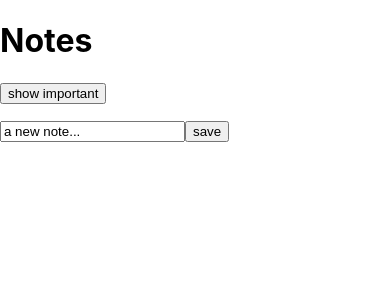
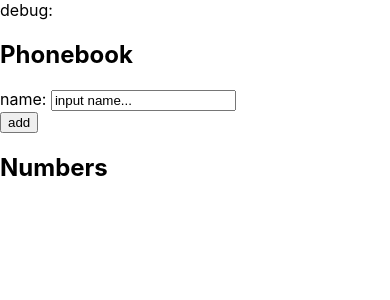
Before and after one commit to lgbrock/fso, a React (Create React App) app in the folder part2/phonebook/: page / in a window 390 px wide. Shown: the top 300 px of the page. Built offline with nearby package versions, Linux system fonts and the light colour scheme.

Commit message:
finished exercise 2.7 - alert if name is already in phonebook

```diff
--- a/part2/phonebook/src/App.js
+++ b/part2/phonebook/src/App.js
@@ -1,60 +1,120 @@
 import React, { useState } from 'react';
-import Note from './components/Note';
 
 const App = () => {
-	const [notes, setNotes] = useState([]);
-	const [newNote, setNewNote] = useState('a new note...');
-	// Shows all added notes
-	const [showAll, setShowAll] = useState(true);
+	// use the person's name as value of the key property
+	const [persons, setPersons] = useState([]);
+	// controls the form input element
+	const [newName, setNewName] = useState('input name...');
+	// name already exists in the phonebook
+	const [newNameExists, setNewNameExists] = useState(false);
 
-	const addNote = (event) => {
+	const addName = (event) => {
 		event.preventDefault();
 		console.log('button clicked', event.target);
+		const nameObject = {
+			content: newName,
+			id: persons.length + 1,
+		};
+		// check if name already exists
+		const nameExists = persons.some((person) => person.content === newName);
+		if (nameExists) {
+			alert(`${newName} is already added to the phonebook!`);
+		} else {
+			setPersons(persons.concat(nameObject));
+			setNewName('');
+		}
 	};
 
-	const handleNoteChange = (event) => {
-		setNewNote(event.target.value);
-		const noteObject = {
-			content: newNote,
-			date: new Date().toISOString(),
-			// 50% chance of being important
-			important: Math.random() < 0.5,
-			// note id since it is never deleted in this app
-			id: notes.length + 1,
-		};
-
-		setNotes(notes.concat(noteObject));
-		// Resets the value of the controlled input element
-		setNewNote('');
+	const handleNameChange = (event) => {
+		setNewName(event.target.value);
+		console.log('input changed', event.target.value);
 	};
-
-	// Show only the important notes
-	const notesToShow = notes.filter((note) => note.important);
 
 	return (
 		<div>
-			<h1>Notes</h1>
+			<div>debug: {newNameExists}</div>
+			<h2>Phonebook</h2>
+			<form onSubmit={addName}>
+				<div>
+					name: <input value={newName} onChange={handleNameChange} />
+				</div>
+				<div>
+					<button type='submit'>add</button>
+				</div>
+			</form>
+			<h2>Numbers</h2>
+
 			<ul>
-				{notes.map((note) => (
-					<Note key={note.id} note={note} />
+				{persons.map((person) => (
+					<li key={person.id}>{person.content}</li>
 				))}
 			</ul>
-			<div>
-				<button onClick={() => setShowAll(!showAll)}>
-					show {showAll ? 'important' : 'all'}
-				</button>
-			</div>
-			<ul>
-				{notesToShow.map((note) => (
-					<Note key={note.id} note={note} />
-				))}
-			</ul>
-			<form onSubmit={addNote}>
-				<input value={newNote} onChange={handleNoteChange} />
-				<button type='submit'>save</button>
-			</form>
 		</div>
 	);
 };
 
 export default App;
+
+// * -- PRACTICE -- *
+
+// import React, { useState } from 'react';
+// import Note from './components/Note';
+
+// const App = () => {
+// 	const [notes, setNotes] = useState([]);
+// 	const [newNote, setNewNote] = useState('a new note...');
+// 	// Shows all added notes
+// 	const [showAll, setShowAll] = useState(true);
+
+// 	const addNote = (event) => {
+// 		event.preventDefault();
+// 		console.log('button clicked', event.target);
+// 		const noteObject = {
+// 			content: newNote,
+// 			date: new Date().toISOString(),
+// 			// 50% chance of being important
+// 			important: Math.random() < 0.5,
+// 			// note id since it is never deleted in this app
+// 			id: notes.length + 1,
+// 		};
+
+// 		setNotes(notes.concat(noteObject));
+// 		// Resets the value of the controlled input element
+// 		setNewNote('');
+// 	};
+
+// 	const handleNoteChange = (event) => {
+// 		setNewNote(event.target.value);
+// 		console.log('input changed', event.target.value);
+// 	};
+
+// 	// Show only the important notes
+// 	const notesToShow = notes.filter((note) => note.important);
+
+// 	return (
+// 		<div>
+// 			<h1>Notes</h1>
+// 			<ul>
+// 				{notes.map((note) => (
+// 					<Note key={note.id} note={note} />
+// 				))}
+// 			</ul>
+// 			<div>
+// 				<button onClick={() => setShowAll(!showAll)}>
+// 					show {showAll ? 'important' : 'all'}
+// 				</button>
+// 			</div>
+// 			<ul>
+// 				{notesToShow.map((note) => (
+// 					<Note key={note.id} note={note} />
+// 				))}
+// 			</ul>
+// 			<form onSubmit={addNote}>
+// 				<input value={newNote} onChange={handleNoteChange} />
+// 				<button type='submit'>save</button>
+// 			</form>
+// 		</div>
+// 	);
+// };
+
+// export default App;
```
